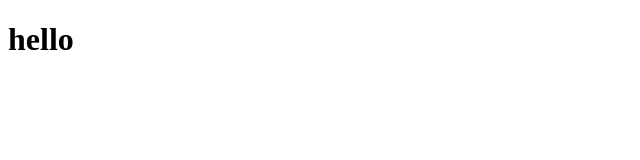
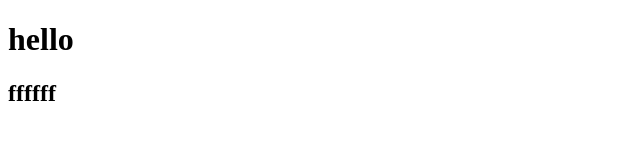
Before and after one commit to Anhphong3012/hello, a plain HTML site: page index.html in a window 1280 px wide. Shown: the whole page, without its empty margins (0-640 px from the left). Drawn offline with Linux system fonts and the light colour scheme.

Commit message:
Update index.html

```diff
--- a/index.html
+++ b/index.html
@@ -7,5 +7,6 @@
 </head>
 <body>
     <h1>hello</h1>
+    <h2>ffffff</h2>
 </body>
 </html>
```
